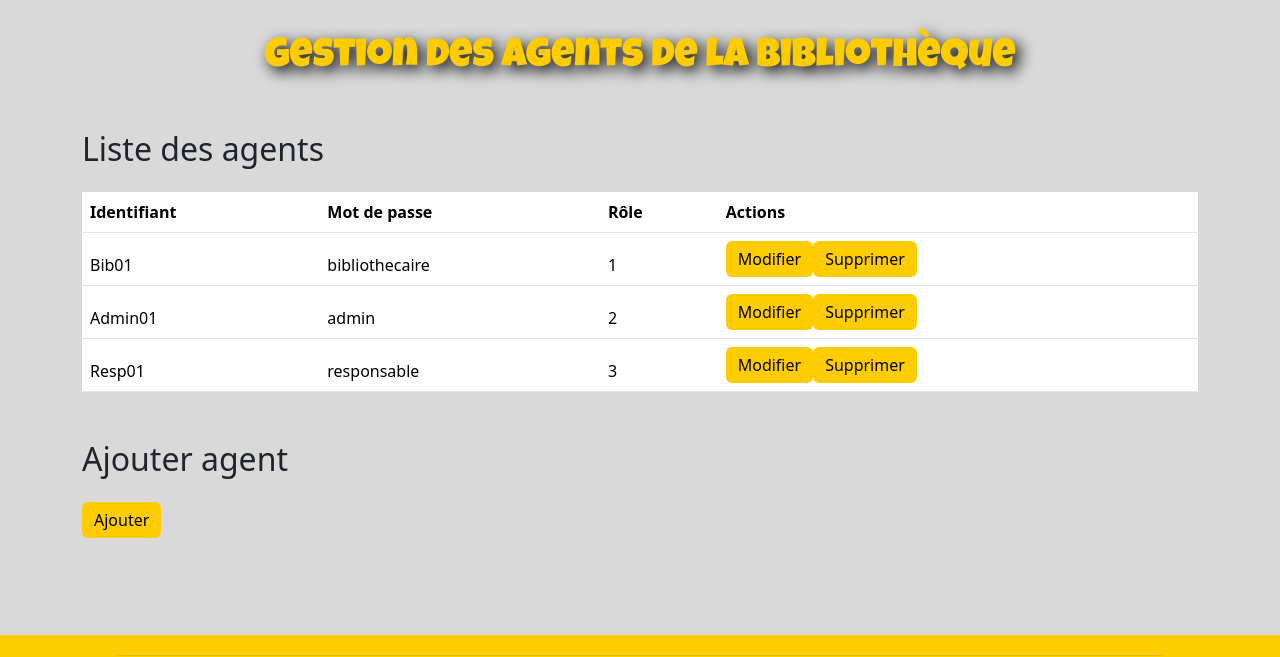
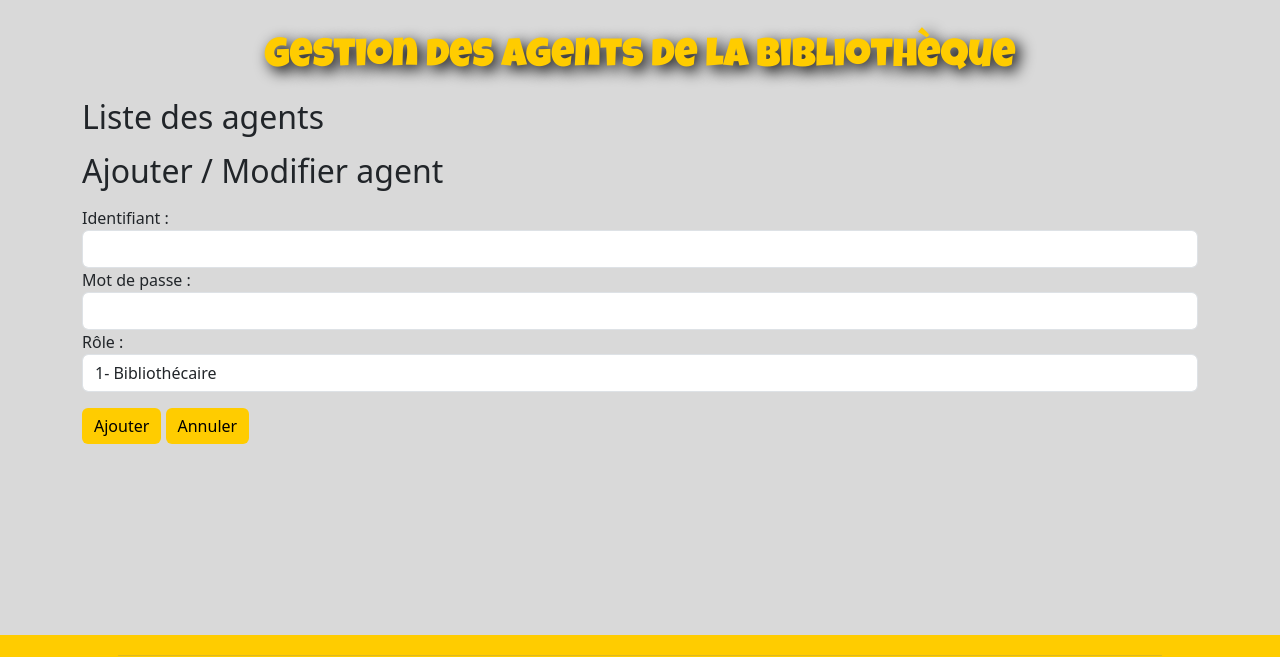
Before and after one commit to tchik90/fil_rouge, a plain HTML site: page SITE/administrateur.html in a window 1280 px wide. Shown: the part 84-741 px from the top of the page. Drawn offline with nearby package versions, Linux system fonts and the light colour scheme; some packages are replaced by stand-ins of ours; a script that the page names is missing.

Commit message:
Add files via upload

```diff
--- a/SITE/administrateur.html
+++ b/SITE/administrateur.html
@@ -15,6 +15,7 @@
     <link rel="stylesheet" href="css/style.css">
     <script src="https://cdn.jsdelivr.net/npm/sweetalert2@10"></script>
     <script src="./script/crud_agent.js" defer></script>
+</head>
     <title>Fil Rouge</title>
 </head>
 <body>
@@ -38,16 +39,15 @@
         </nav>
     </header>
     <main>
-        <h1 class="mt-5 mb-5">Gestion des agents de la bibliothèque</h1>
+        <h1 class="mt-5">Gestion des agents de la bibliothèque</h1>
         <div class="container mt-3">
-            <h2 class="mt-3 mb-4">Liste des agents</h2>
+            <h2 class="mt-3 mb-3">Liste des agents</h2>
             <div id="listeAgents"></div>
-            <h2 class="mt-5 mb-4">Ajouter agent</h2>
-            <button id="ajouterAgentBtn" class="btn btn-primary">Ajouter</button>
 
-            <!-- Formulaire Modifier -->
-            <div id="formulaireAjouterAgent" class="mt-3" style="display: none;">
-                <form id="formulaireModifier">
+            <h2 class="mt-3 mb-3">Ajouter / Modifier agent</h2>
+            <!-- Formulaire Ajouter -->
+            <div id="formulaireAgentAjout" class="mt-3">
+                <form id="formulaireAjout">
                     <div class="form-group">
                         <label for="identifiant">Identifiant :</label>
                         <input type="text" id="identifiant" class="form-control" required>
@@ -60,15 +60,36 @@
 
                     <div class="form-group">
                         <label for="role">Rôle :</label>
-                        <input type="number" id="role" class="form-control" required>
+                        <select id="role" class="form-control" required>
+                            <option value="1">1- Bibliothécaire</option>
+                            <option value="2">2- Administrateur</option>
+                            <option value="3">3- Responsable</option>
+                        </select>
+                    </div>
+
+                    <button type="submit" class="btn btn-success mt-3">Ajouter</button>
+                    <button type="button" id="annulerFormulaireAjoutBtn" class="btn btn-secondary mt-3">Annuler</button>
+                </form>
+            </div>
+
+            <!-- Formulaire Modifier -->
+            <div id="formulaireAgentModifier" class="mt-3 d-none">
+                <form id="formulaireModifier">
+                    <div class="form-group">
+                        <label for="identifiantModifier">Identifiant :</label>
+                        <input type="text" id="identifiantModifier" class="form-control" required>
+                    </div>
+
+                    <div class="form-group">
+                        <label for="mdpModifier">Mot de passe :</label>
+                        <input type="password" id="mdpModifier" class="form-control" required>
                     </div>
 
                     <button type="submit" class="btn btn-success mt-3">Modifier</button>
-                    <button type="button" id="annulerModifierFormulaireBtn" class="btn btn-secondary mt-3">Annuler</button>
+                    <button type="button" id="annulerFormulaireModifierBtn" class="btn btn-secondary mt-3">Annuler</button>
                 </form>
             </div>
         </div>
-
 
     </main>
 
```
